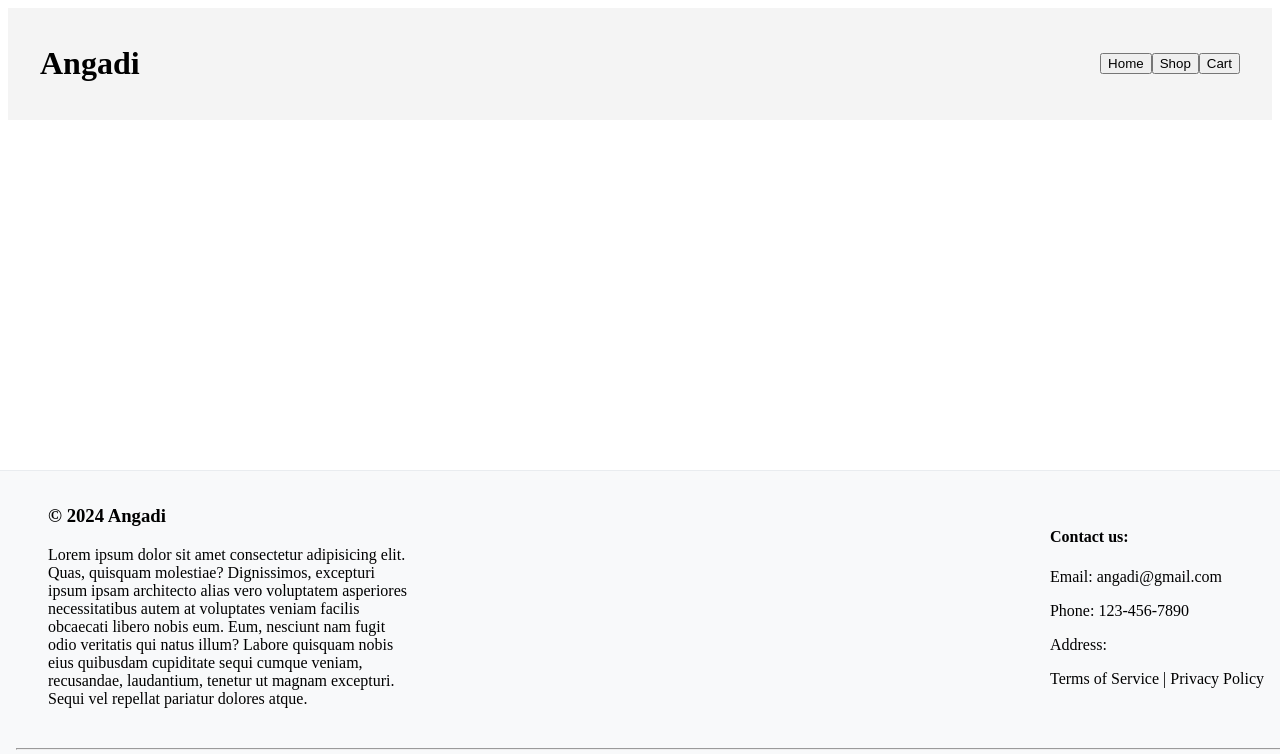
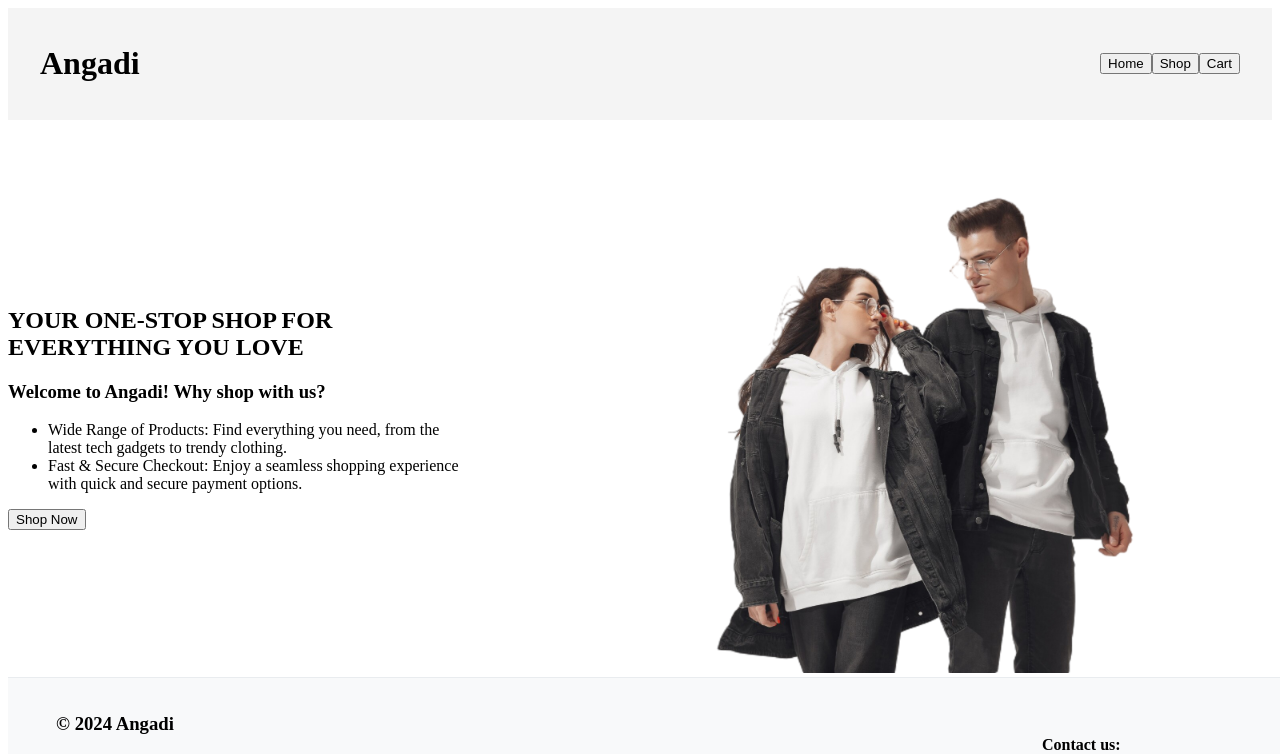
Before and after one commit to Samith-hegde/shopping-cart, a React (Vite) app: page / in a window 1280 px wide. Shown: the top 754 px of the page. Built offline with nearby package versions, Linux system fonts and the light colour scheme.

Commit message:
Static homepage

```diff
--- a/src/App.jsx
+++ b/src/App.jsx
@@ -1,6 +1,7 @@
 import { useState, useEffect } from 'react'
 import Header from './components/Header/Header'
 import Footer from './components/Footer/Footer'
+import Home from './components/Home/Home'
 
 function App() {
 
@@ -8,6 +9,7 @@ function App() {
   return (
     <>
       <Header />
+      <Home />
       <Footer />
     </>
   )
--- a/src/components/Footer/Footer.css
+++ b/src/components/Footer/Footer.css
@@ -2,7 +2,6 @@ footer {
     background-color: #f8f9fa;
     padding-left: 1rem;
     width: 100%;
-    position: fixed;
     bottom: 0;
     left: 0;
     z-index: 100;
--- a/src/components/Footer/Footer.jsx
+++ b/src/components/Footer/Footer.jsx
@@ -7,7 +7,7 @@ function Footer() {
             <section className="top">
                 <section className="left">
                     <h3 className="header">© 2024 Angadi</h3>
-                    <p classname="para"> Lorem ipsum dolor sit amet consectetur adipisicing elit. Quas, quisquam molestiae? Dignissimos, excepturi ipsum ipsam architecto alias vero voluptatem asperiores necessitatibus autem at voluptates veniam facilis obcaecati libero nobis eum. Eum, nesciunt nam fugit odio veritatis qui natus illum? Labore quisquam nobis eius quibusdam cupiditate sequi cumque veniam, recusandae, laudantium, tenetur ut magnam excepturi. Sequi vel repellat pariatur dolores atque.
+                    <p className="para"> Lorem ipsum dolor sit amet consectetur adipisicing elit. Quas, quisquam molestiae? Dignissimos, excepturi ipsum ipsam architecto alias vero voluptatem asperiores necessitatibus autem at voluptates veniam facilis obcaecati libero nobis eum. Eum, nesciunt nam fugit odio veritatis qui natus illum? Labore quisquam nobis eius quibusdam cupiditate sequi cumque veniam, recusandae, laudantium, tenetur ut magnam excepturi. Sequi vel repellat pariatur dolores atque.
 </p>
                 </section>
                 <section className="right">
--- /dev/null
+++ b/src/components/Home/Home.css
@@ -0,0 +1,11 @@
+.container {
+    display: flex;
+    align-items: center;
+    justify-content: center;
+    margin-top: 20px;
+}
+
+img {
+    max-width: 800px;
+    max-height: 800px;
+}
--- /dev/null
+++ b/src/components/Home/Home.jsx
@@ -0,0 +1,25 @@
+import React from 'react';
+import './Home.css';
+
+function Home() {
+
+    return (
+        <div className="container">
+            <section>
+                <h1> YOUR ONE-STOP SHOP FOR EVERYTHING YOU LOVE </h1>
+                <h3> Welcome to Angadi! Why shop with us? </h3>
+                <ul>
+                    <li> Wide Range of Products: Find everything you need, from the latest tech gadgets to trendy clothing. </li>
+                    <li> Fast & Secure Checkout: Enjoy a seamless shopping experience with quick and secure payment options. </li>
+                </ul>
+                <button> Shop Now </button>
+            </section>
+
+            <section>
+                <img src="/main-photo.png" alt="home" />
+            </section>
+        </div>
+    )
+}
+
+export default Home;
```
Also changed, not shown: public/main-photo.png (added).
